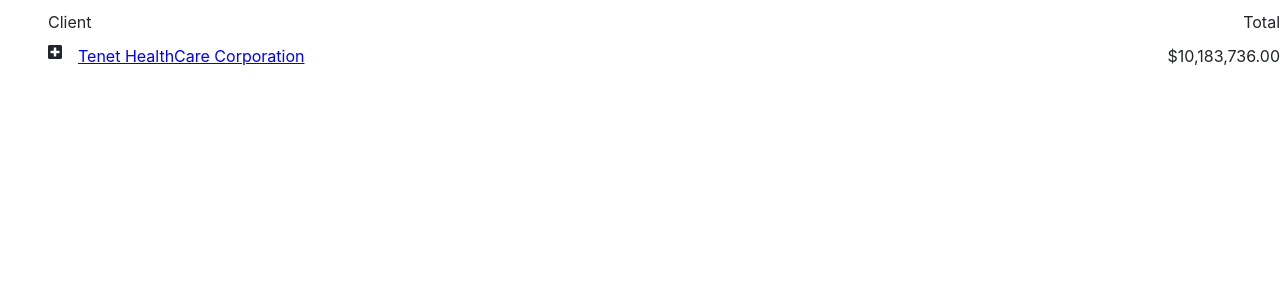
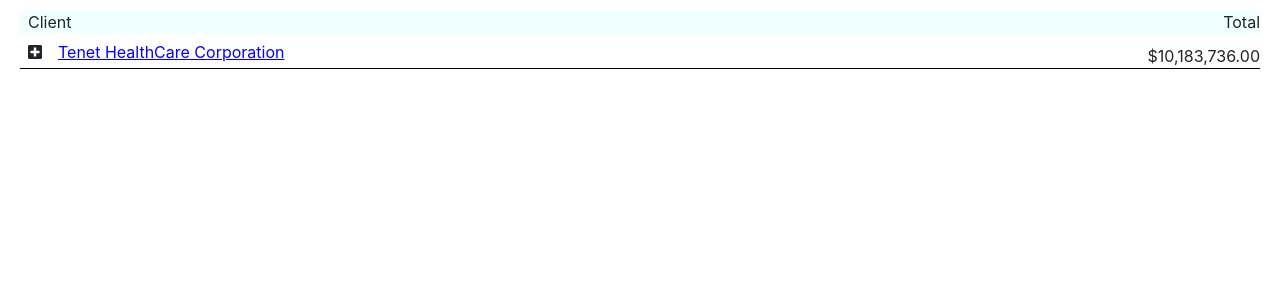
Before and after one commit to amarmakam/tree-view-angular-master, an Angular app: page / in a window 1280 px wide. Shown: the top 300 px of the page. Built offline with nearby package versions, Linux system fonts and the light colour scheme; what angular-font-awesome would draw is missing.

Commit message:
Update app.component.css

```diff
--- a/src/app/app.component.css
+++ b/src/app/app.component.css
@@ -38,4 +38,18 @@
   .parent-name{
       text-decoration: underline;
       color: blue;
+      margin-top: -4px;
   }
+
+.p-20p{
+  padding: 0 20px;
+}
+
+.head-txt {
+
+    background-color: azure;
+}
+
+.head-txt-cp{
+border-bottom: 1px solid black;
+}
```
